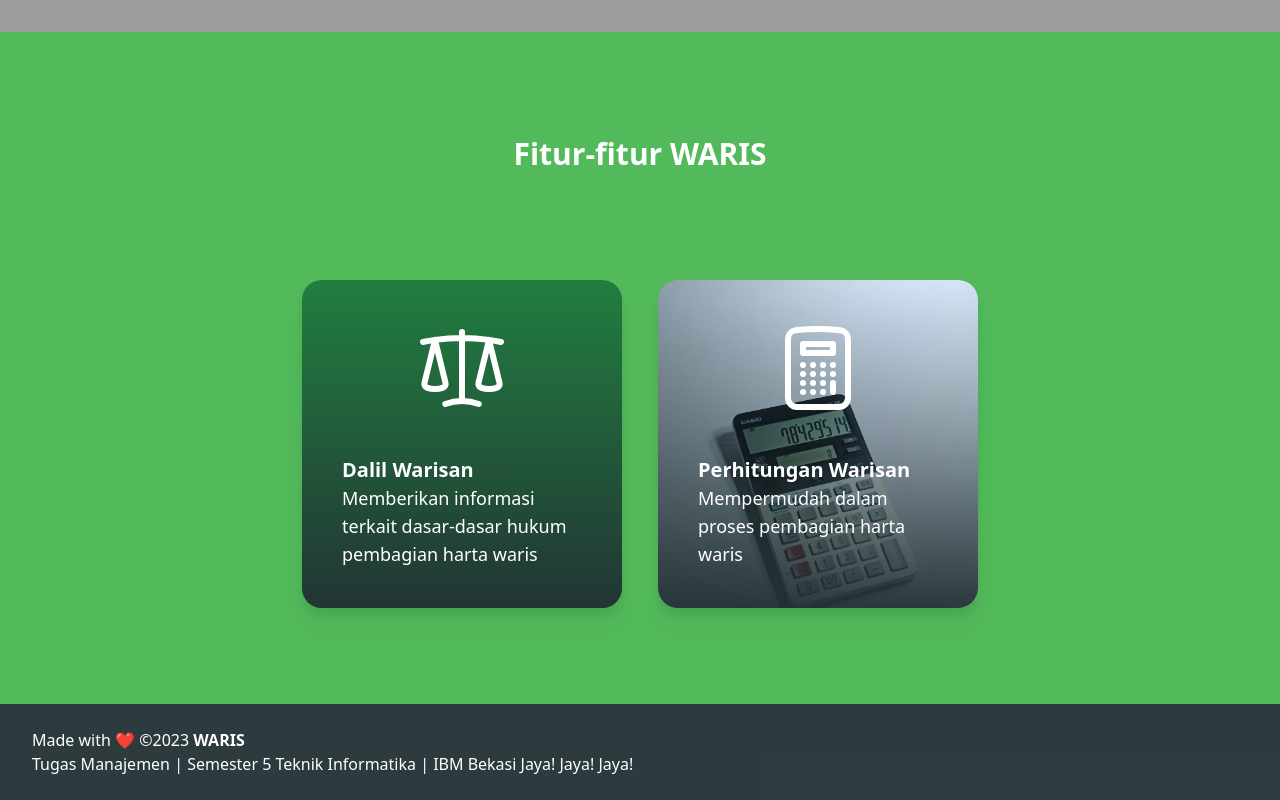
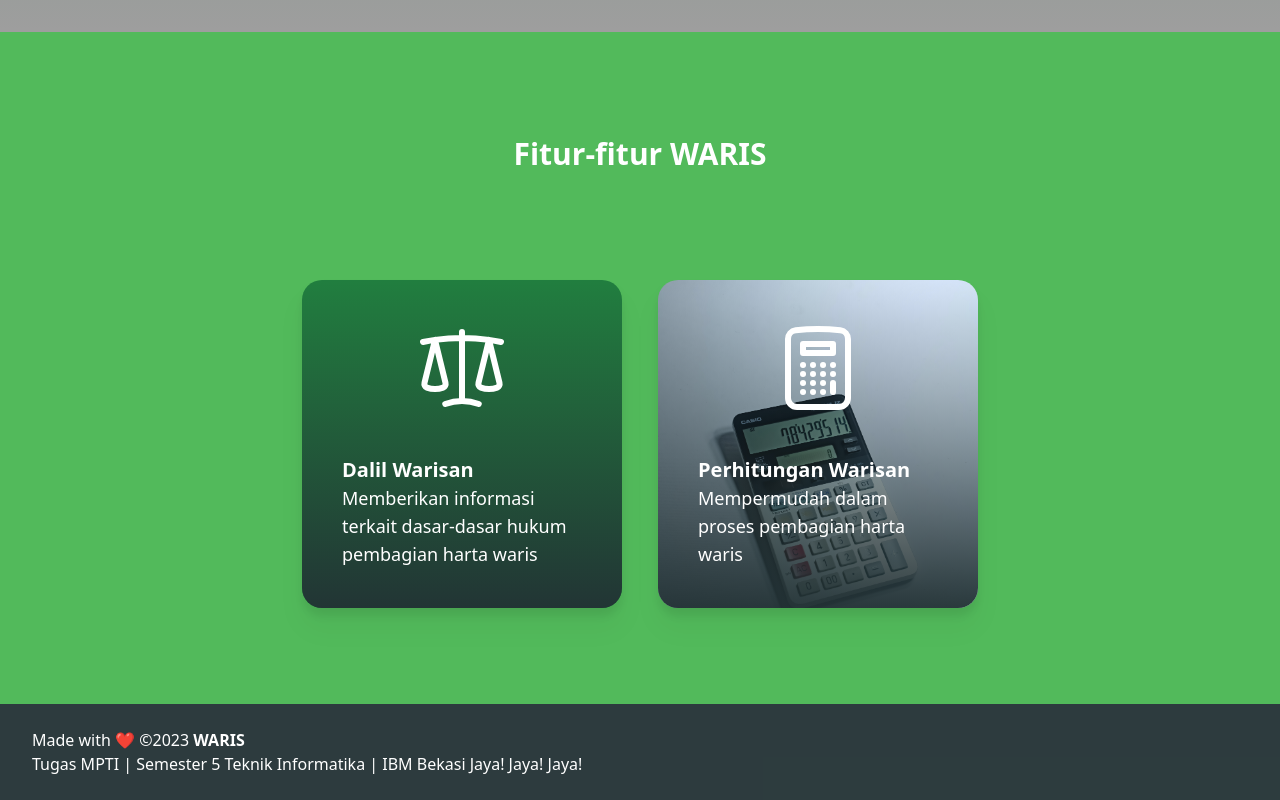
Before and after one commit to mfatur16/waris-calculator, a website: page index.html in a window 1280 px wide. Shown: the part 768-1568 px from the top of the page. Drawn offline with nearby package versions, Linux system fonts and the light colour scheme; grey boxes are pictures that could not be loaded.

Commit message:
Ubah Footer

```diff
--- a/index.html
+++ b/index.html
@@ -52,7 +52,7 @@
         </main>
         <footer class="h-1/4 bg-[#223134f2] text-white py-6 px-8">
             <p>Made with &#10084; &copy;2023 <b><a href="index.html">WARIS</a></b></p>
-            <p>Tugas Manajemen | Semester 5 Teknik Informatika | IBM Bekasi Jaya! Jaya! Jaya!</p>
+            <p>Tugas MPTI | Semester 5 Teknik Informatika | IBM Bekasi Jaya! Jaya! Jaya!</p>
         </footer>
     </body>
 </html>
```
